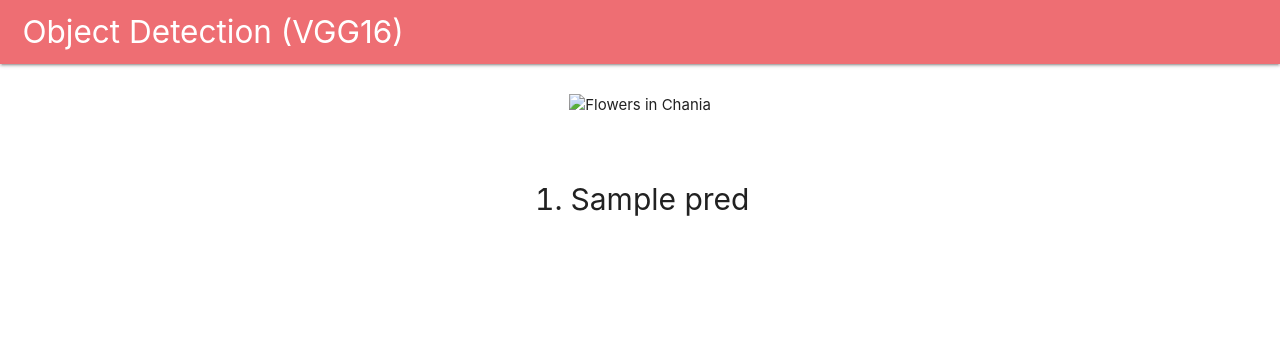
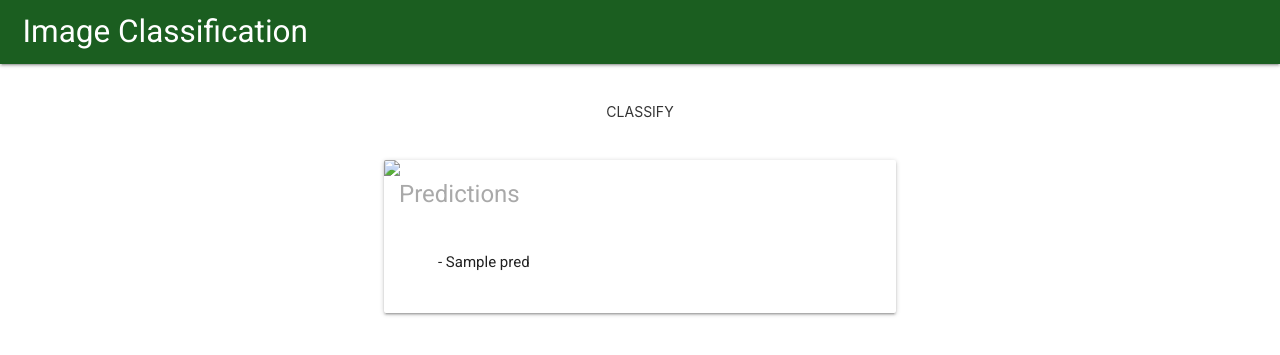
Before and after one commit to timdeklijn/FlaskImageClassification, a Flask app: template app/templates/index.html in a window 1280 px wide. Shown: the top 355 px of the page. Run offline with Flask 2, Linux system fonts and the light colour scheme; the template is opened without the code that fills it: most values are stand-ins (such as "Sample title", 1, 10 or a date in 2020).

Commit message:
Added forms

```diff
--- a/app/routes.py
+++ b/app/routes.py
@@ -1,11 +1,12 @@
 import os
 
 import requests
-from flask import render_template, request
+from flask import render_template, request, url_for, redirect
 from tensorflow.keras.preprocessing.image import load_img
 
 from app import app
 from app.inference import process_image, do_inference, load_model
+from app.forms import URLForm
 
 print("[MODEL] loading model...")
 # load model
@@ -14,8 +15,12 @@ print("[MODEL] model loaded...")
 # temporary image path
 image_path = os.path.join("app", "model", "tmp.jpg")
 
+# For authentication
+SECRET_KEY = os.urandom(32)
+app.config['SECRET_KEY'] = SECRET_KEY
 
-@app.route("/inference")
+
+@app.route("/", methods=("GET", "POST"))
 def infer():
     """
     Download an image from given URL, save it and perform inference
@@ -31,19 +36,12 @@ def infer():
         Result of VGG16 inference
     """
     # Get URL from request
-    # TODO: make form
-    url = request.args.get("url")
-    # Download and load image into keras
-    resp = requests.get(url, stream=True)
-    image = load_img(resp.raw, target_size=(224, 224))
-    # process image and do inference
-    image = process_image(image)
-    param = {"preds": do_inference(model, image), "url": url}
+    param = {"preds": "", "url": "", "form": ""}
+    if request.method == "POST":
+        param["form"] = URLForm()
+        param["url"] = request.form.get("url")
+        resp = requests.get(param["url"], stream=True)
+        image = load_img(resp.raw, target_size=(224, 224))
+        image = process_image(image)
+        param["preds"] = do_inference(model, image)
     return render_template("index.html", param=param)
-
-
-@app.route("/")
-@app.route("/index")
-def index():
-    user = {"username": "TIM"}
-    return render_template("index.html", user=user)
--- a/app/templates/base.html
+++ b/app/templates/base.html
@@ -2,28 +2,26 @@
 <html lang="en">
 <head>
     <meta charset="UTF-8">
-    <title>ML App</title>
-    <!-- Compiled and minified CSS -->
+    <title>Image Classification</title>
     <link href="https://cdnjs.cloudflare.com/ajax/libs/materialize/1.0.0/css/materialize.min.css" rel="stylesheet">
-    <!-- Compiled and minified JavaScript -->
     <script src="https://cdnjs.cloudflare.com/ajax/libs/materialize/1.0.0/js/materialize.min.js"></script>
+    <link href="https://fonts.googleapis.com/css?family=Roboto&display=swap" rel="stylesheet">
 </head>
 <style>
-#title {
-  padding-left: 1.5rem;
+body {
+    font-family: 'Roboto', sans-serif;}
+.title {
+    padding-left: 1.5rem;
 }
 
 
 </style>
 <body>
 <nav>
-    <div class="nav-wrapper">
-        <a class="brand-logo" href="#" id="title">Object Detection (VGG16)</a>
-        <!--      <ul id="nav-mobile" class="right hide-on-med-and-down">-->
-        <!--        <li><a href="sass.html">Sass</a></li>-->
-        <!--        <li><a href="badges.html">Components</a></li>-->
-        <!--        <li><a href="collapsible.html">JavaScript</a></li>-->
-        <!--      </ul>-->
+    <div class="nav-wrapper green darken-4">
+        <div class="title">
+            <a class="brand-logo" href="/" id="title">Image Classification</a>
+        </div>
     </div>
 </nav>
 {% block content %}
--- a/app/templates/index.html
+++ b/app/templates/index.html
@@ -2,34 +2,56 @@
 
 {% block content%}
 <style>
-    .im {
-        margin: 2rem auto;
-        display: flex;
-        align-items: center;
-        justify-content: center;
-        max-width: 500px;
-        max-height: 500px;
-    }
-    .pred-container {
+    card {
         margin-top: 2rem;
         font-size: 30px;
         display: flex;
         align-items: center;
-        justify-content: center;
     }
-
-
+    .card-title {
+        margin-left: 1rem;
+        color: #A9A9A9;
+    }
+    .card-content {
+        margin-left: 2rem;
+    }
+    .container {
+        width: 40%;
+    }
+    .url-form {
+        width: 40%;
+        margin: 2rem auto;
+    }
+    .button {
+        display: block;
+        margin: 0 auto;
+        text-align: center;
+    }
 </style>
-<div>
-    <div class="im">
-        <img alt="Flowers in Chania" src="{{ param.url }}">
+<div class="url-form">
+    <form method="POST" action="/">
+        {{ param.form.csrf_token }}
+        {{ param.form.url }}
+        <div class="button">
+            <input class="btn-flat" type="submit" value="Classify">
+        </div>
+    </form>
+</div>
+<div class="container">
+<div class="row">
+  <div class="card">
+    <div class="card-image">
+      <img src="{{ param.url }}">
     </div>
-    <div class="pred-container">
-        <ol>
+    <span class="card-title">Predictions</span>
+    <div class="card-content">
+        <ul>
             {% for pred in param.preds %}
-            <li> {{ pred }}</li>
+                <li>- {{ pred }}</li>
             {% endfor %}
-        </ol>
+        </ul>
     </div>
+  </div>
+</div>
 </div>
 {% endblock %}
```
Also changed, not shown: app/forms.py (added, +7 -0 lines).
